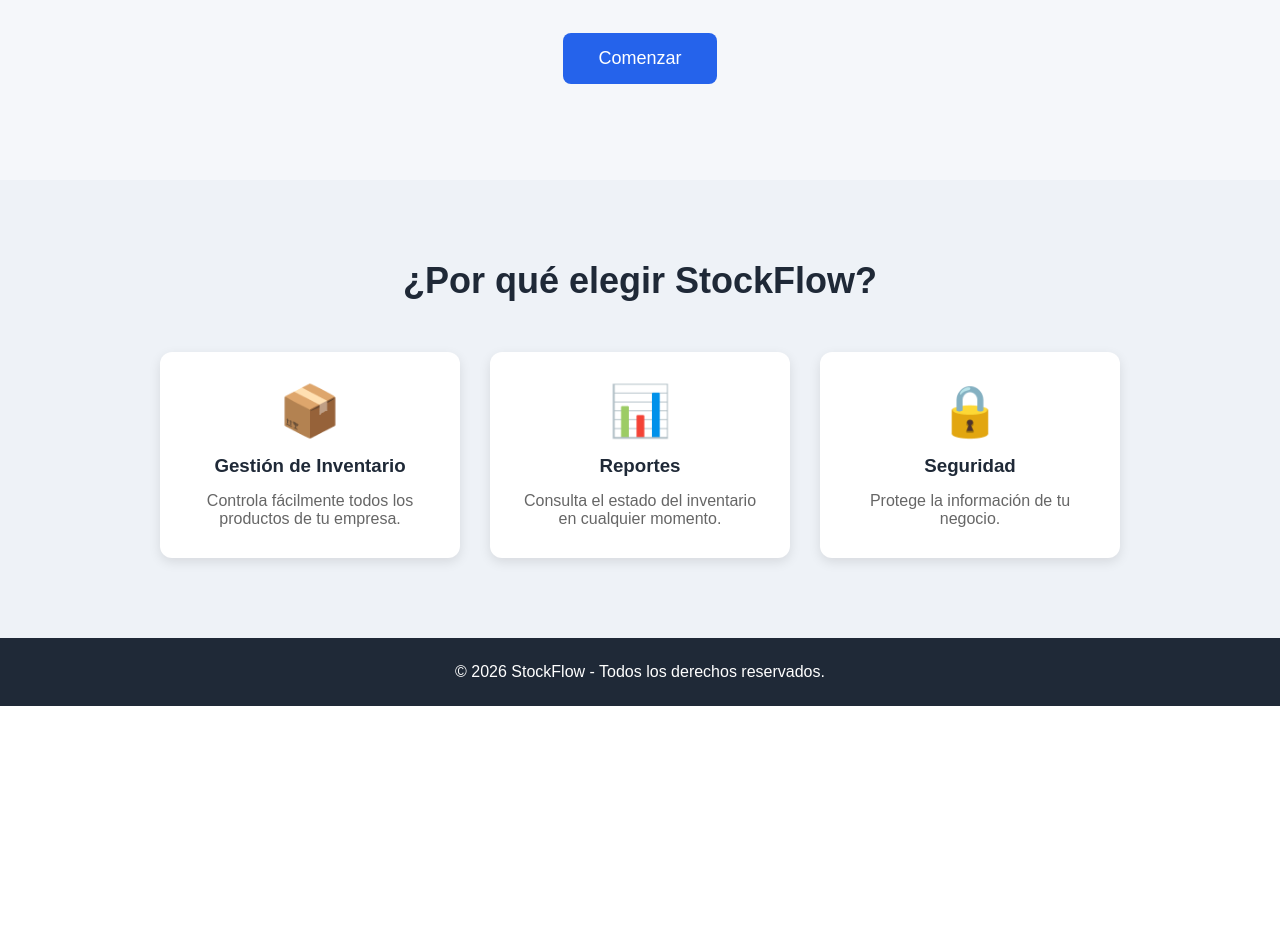
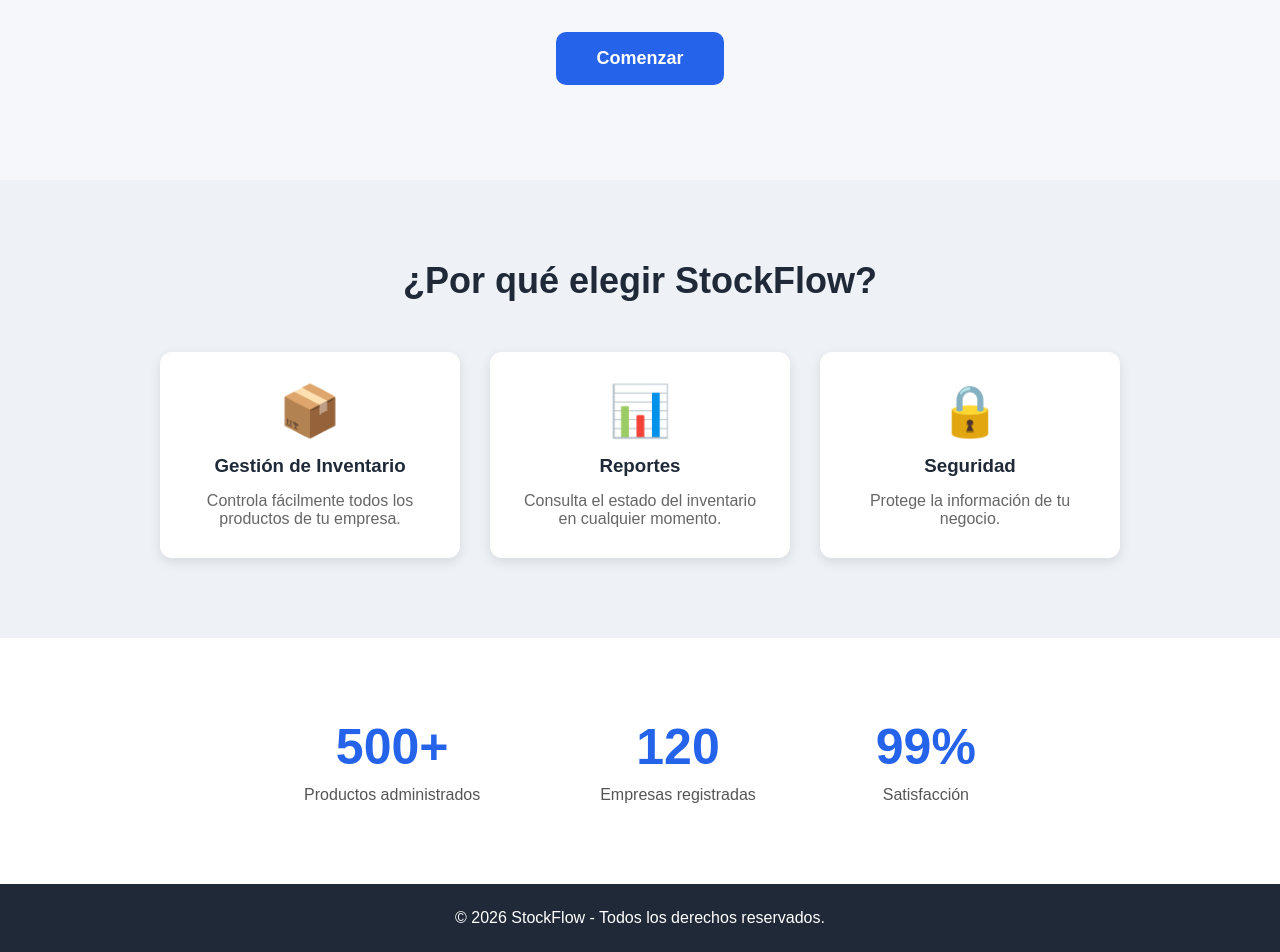
Before and after one commit to ShoskaOff/react-samuel-momento-1, a React (Vite) app: page / in a window 1280 px wide. Shown: the part 535-1487 px from the top of the page. Before the commit the page ends 1241 px from the top, so only its background shows below. Built offline with nearby package versions, Linux system fonts and the light colour scheme.

Commit message:
se finaliza el momento 1

```diff
--- /dev/null
+++ b/src/App.css
@@ -0,0 +1,12 @@
+@import url('https://fonts.googleapis.com/css2?family=Poppins:wght@300;400;500;600;700&display=swap');
+
+*{
+    margin:0;
+    padding:0;
+    box-sizing:border-box;
+}
+
+body{
+    font-family:'Poppins', sans-serif;
+    background:#f8fafc;
+}
--- a/src/components/Header.jsx
+++ b/src/components/Header.jsx
@@ -3,13 +3,15 @@ import "../styles/Header.css";
 function Header() {
   return (
     <header className="header">
-      <h1>📦 StockFlow</h1>
+      <h1 className="logo">
+    📦 StockFlow
+</h1>
 
 <nav>
     <ul>
         <li>Inicio</li>
+        <li>Servicios</li>
         <li>Productos</li>
-          <li>Nosotros</li>
         <li>Contacto</li>
     </ul>
 </nav>
--- /dev/null
+++ b/src/components/Stats.jsx
@@ -0,0 +1,39 @@
+import "../styles/Stats.css";
+
+function Stats(){
+
+    return(
+
+        <section className="stats">
+
+            <div>
+
+                <h2>500+</h2>
+
+                <p>Productos administrados</p>
+
+            </div>
+
+            <div>
+
+                <h2>120</h2>
+
+                <p>Empresas registradas</p>
+
+            </div>
+
+            <div>
+
+                <h2>99%</h2>
+
+                <p>Satisfacción</p>
+
+            </div>
+
+        </section>
+
+    );
+
+}
+
+export default Stats;
--- a/src/pages/Home.jsx
+++ b/src/pages/Home.jsx
@@ -2,15 +2,17 @@ import Header from "../components/Header";
 import Hero from "../components/Hero";
 import Features from "../components/Features";
 import Footer from "../components/Footer";
+import Stats from "../components/Stats";
 
 function Home() {
   return (
-    <>
-      <Header />
-      <Hero />
-      <Features />
-      <Footer />
-    </>
+<>
+    <Header/>
+    <Hero/>
+    <Features/>
+    <Stats/>
+    <Footer/>
+</>
   );
 }
 
--- a/src/styles/Header.css
+++ b/src/styles/Header.css
@@ -33,3 +33,14 @@
 .header li:hover{
     color:#60a5fa;
 }
+
+.logo{
+    font-size:32px;
+    font-weight:700;
+}
+
+.header{
+    position:sticky;
+    top:0;
+    z-index:100;
+}
--- a/src/styles/Hero.css
+++ b/src/styles/Hero.css
@@ -73,3 +73,32 @@
     margin-bottom:35px;
 
 }
+
+.hero button{
+
+    background:#2563eb;
+
+    color:white;
+
+    padding:16px 40px;
+
+    border:none;
+
+    border-radius:10px;
+
+    font-size:18px;
+
+    font-weight:600;
+
+    cursor:pointer;
+
+    transition:.3s;
+}
+
+.hero button:hover{
+
+    transform:scale(1.05);
+
+    background:#1d4ed8;
+
+}
--- /dev/null
+++ b/src/styles/Stats.css
@@ -0,0 +1,31 @@
+.stats{
+
+    display:flex;
+
+    justify-content:center;
+
+    gap:120px;
+
+    padding:80px;
+
+    background:white;
+
+    text-align:center;
+
+}
+
+.stats h2{
+
+    font-size:50px;
+
+    color:#2563eb;
+
+}
+
+.stats p{
+
+    margin-top:10px;
+
+    color:#555;
+
+}
```
Lines whose indentation alone changed are shown as unchanged.
